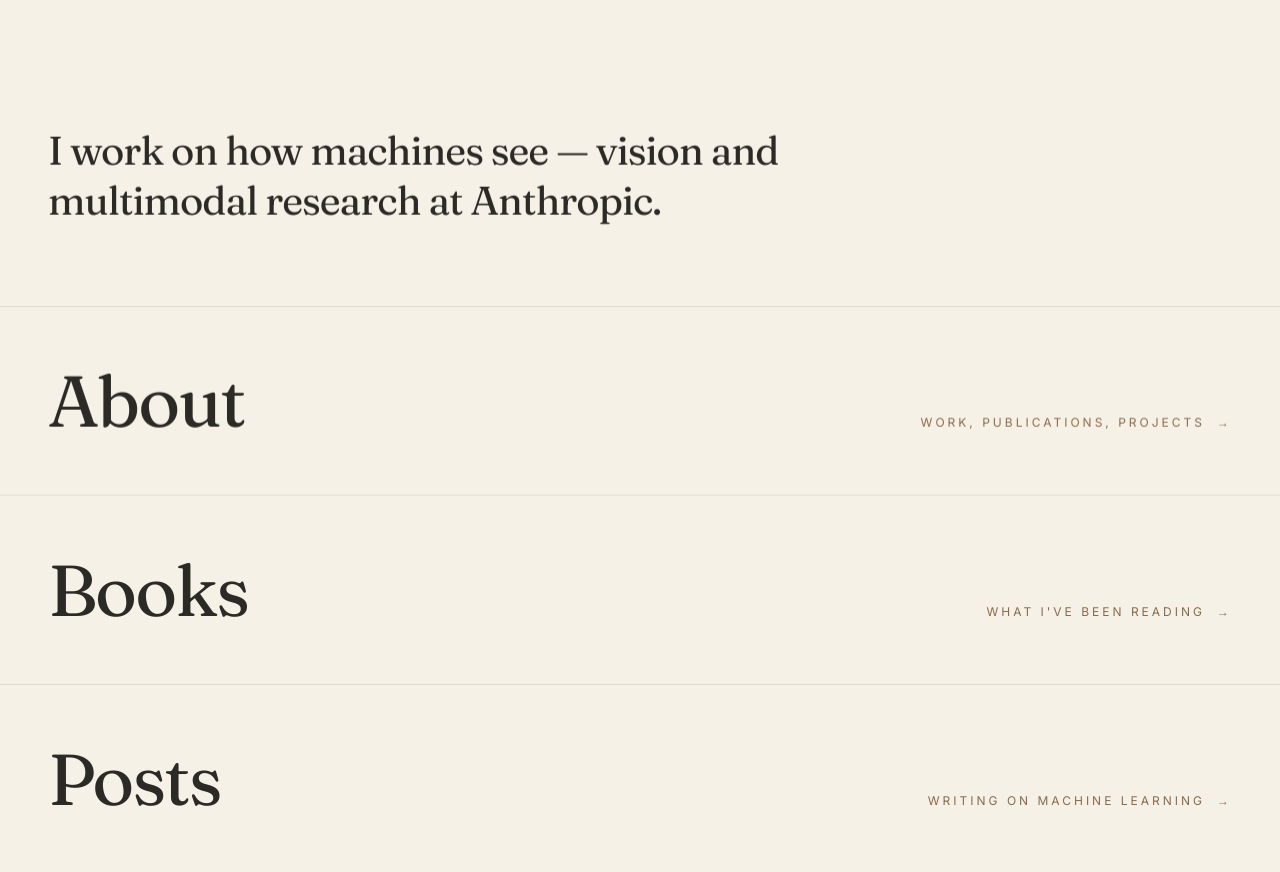
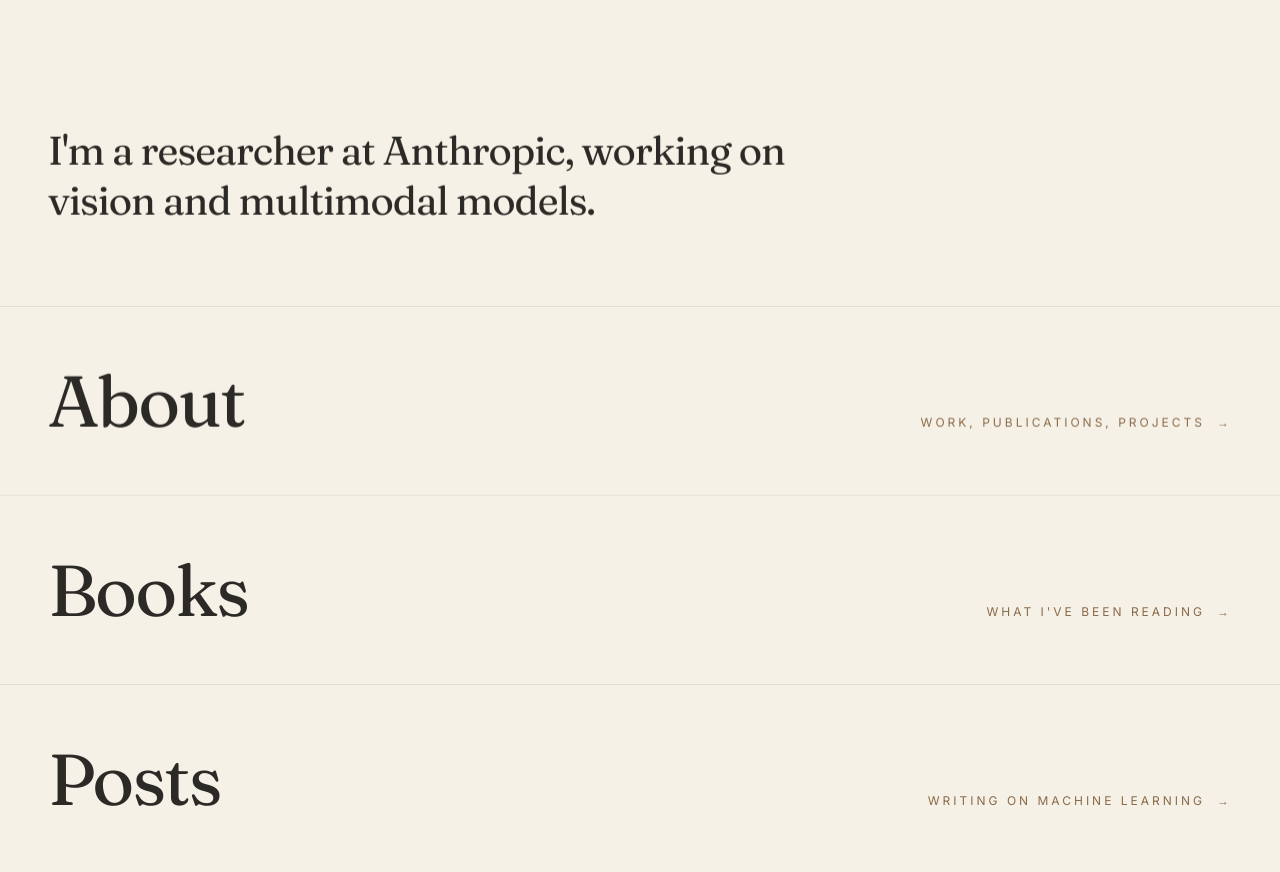
Before and after one commit to dillonalaird/dillonl.ai, a Next.js app: page / in a window 1280 px wide. Shown: the part 802-1674 px from the top of the page. Built offline with nearby package versions, Linux system fonts and the light colour scheme.

Commit message:
rewrite home statement
Co-Authored-By: Claude Fable 5 <noreply@anthropic.com>

```diff
--- a/src/app/page.tsx
+++ b/src/app/page.tsx
@@ -98,8 +98,8 @@ export default function Index() {
         <section className="px-6 md:px-12 pt-24 md:pt-32 pb-20 max-w-4xl">
           <Reveal>
             <p className="font-display text-3xl md:text-5xl leading-tight tracking-tight">
-              I work on how machines see — vision and multimodal research at
-              Anthropic.
+              I&apos;m a researcher at Anthropic, working on vision and
+              multimodal models.
             </p>
           </Reveal>
         </section>
```
